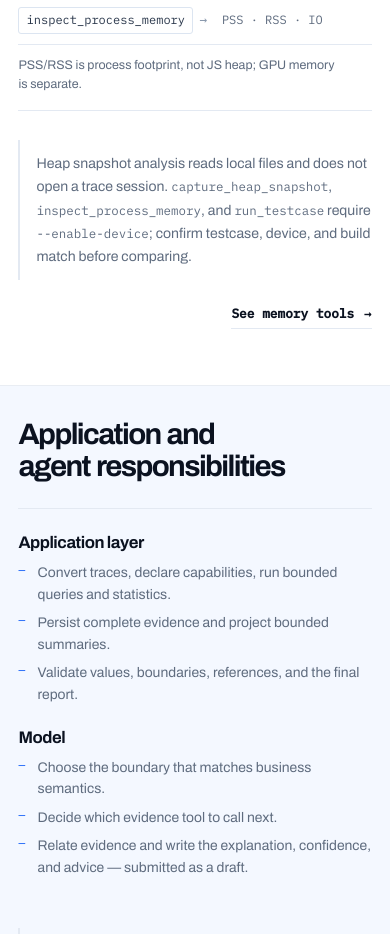
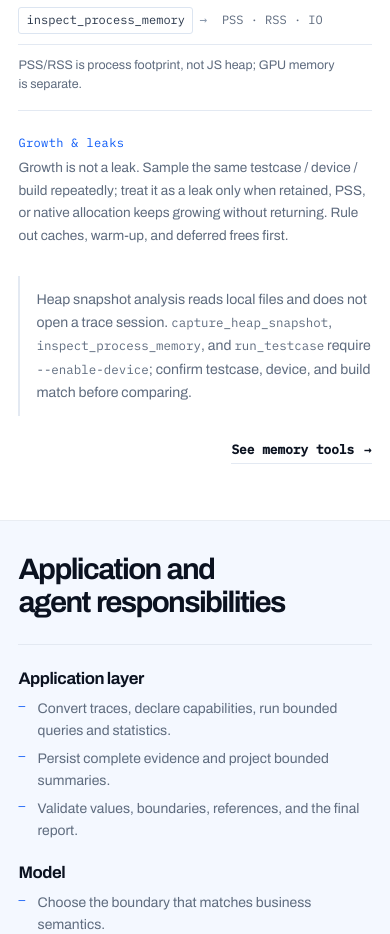
Before and after one commit to dt-hapo/dt-hapo.github.io, a plain HTML site: page method.html in a window 390 px wide. Shown: the part 10663-11597 px from the top of the page. Drawn offline with Linux system fonts and the light colour scheme.

Commit message:
Add growth and leak distinction

```diff
--- a/assets/css/polish.css
+++ b/assets/css/polish.css
@@ -1260,3 +1260,35 @@ body[data-page="analysis"] .section--run {
 .memory-map ~ .callout code {
   white-space: nowrap;
 }
+
+/* Growth vs leak distinction under the memory evidence map. */
+.memory-growth {
+  display: grid;
+  grid-template-columns: 10rem minmax(0, 1fr);
+  gap: 1.5rem;
+  align-items: start;
+  margin-top: 1.4rem;
+}
+
+.memory-growth__label {
+  margin: 0;
+  color: var(--signal);
+  font-family: var(--font-mono);
+  font-size: 0.75rem;
+  letter-spacing: 0.03em;
+  line-height: 1.5;
+}
+
+.memory-growth > p:last-child {
+  margin: 0;
+  color: var(--muted);
+  font-size: 0.85rem;
+  line-height: 1.65;
+}
+
+@media (max-width: 720px) {
+  .memory-growth {
+    grid-template-columns: 1fr;
+    gap: 0.35rem;
+  }
+}
--- a/method.html
+++ b/method.html
@@ -20,13 +20,13 @@
       } catch (error) {}
     })();
   </script>
-  <link rel="stylesheet" href="assets/css/style.css?v=20261125-4">
-  <link rel="stylesheet" href="assets/css/redesign.css?v=20261125-4">
-  <link rel="stylesheet" href="assets/css/theme.css?v=20261125-4">
-  <link rel="stylesheet" href="assets/css/chrome.css?v=20261125-4">
-  <link rel="stylesheet" href="assets/css/subpages.css?v=20261125-4">
-  <link rel="stylesheet" href="assets/css/clean.css?v=20261125-4">
-  <link rel="stylesheet" href="assets/css/polish.css?v=20261125-4">
+  <link rel="stylesheet" href="assets/css/style.css?v=20261125-7">
+  <link rel="stylesheet" href="assets/css/redesign.css?v=20261125-7">
+  <link rel="stylesheet" href="assets/css/theme.css?v=20261125-7">
+  <link rel="stylesheet" href="assets/css/chrome.css?v=20261125-7">
+  <link rel="stylesheet" href="assets/css/subpages.css?v=20261125-7">
+  <link rel="stylesheet" href="assets/css/clean.css?v=20261125-7">
+  <link rel="stylesheet" href="assets/css/polish.css?v=20261125-7">
 </head>
 <body data-page="analysis" data-title-zh="分析 — Diting" data-title-en="Analysis — Diting">
   <a class="skip-link" href="#main"><span class="lang-zh" lang="zh-CN">跳到主要内容</span><span class="lang-en" lang="en">Skip to content</span></a>
@@ -665,6 +665,14 @@ begin_analysis(
           </article>
         </div>
 
+        <div class="memory-growth">
+          <p class="memory-growth__label"><span class="lang-zh" lang="zh-CN">增长与泄漏</span><span class="lang-en" lang="en">Growth &amp; leaks</span></p>
+          <p>
+            <span class="lang-zh" lang="zh-CN">增长不等于泄漏。用同一 testcase / device / build 连续采样；只有 retained、PSS 或 native allocation 持续上升且不回落，才进入泄漏判断。先排除缓存、预热和延迟释放。</span>
+            <span class="lang-en" lang="en">Growth is not a leak. Sample the same testcase / device / build repeatedly; treat it as a leak only when retained, PSS, or native allocation keeps growing without returning. Rule out caches, warm-up, and deferred frees first.</span>
+          </p>
+        </div>
+
         <div class="callout" style="margin-top:1.8rem;">
           <p>
             <span class="lang-zh" lang="zh-CN">Heap snapshot 分析读取本地文件，不打开 Trace 会话。<code>capture_heap_snapshot</code>、<code>inspect_process_memory</code> 和 <code>run_testcase</code> 需要 <code>--enable-device</code>；比较前先确认 testcase、device 和 build 一致。</span>
```
Also changed, not shown: index.html (+6 -6 lines), install.html (+7 -7 lines), tools.html (+7 -7 lines).
